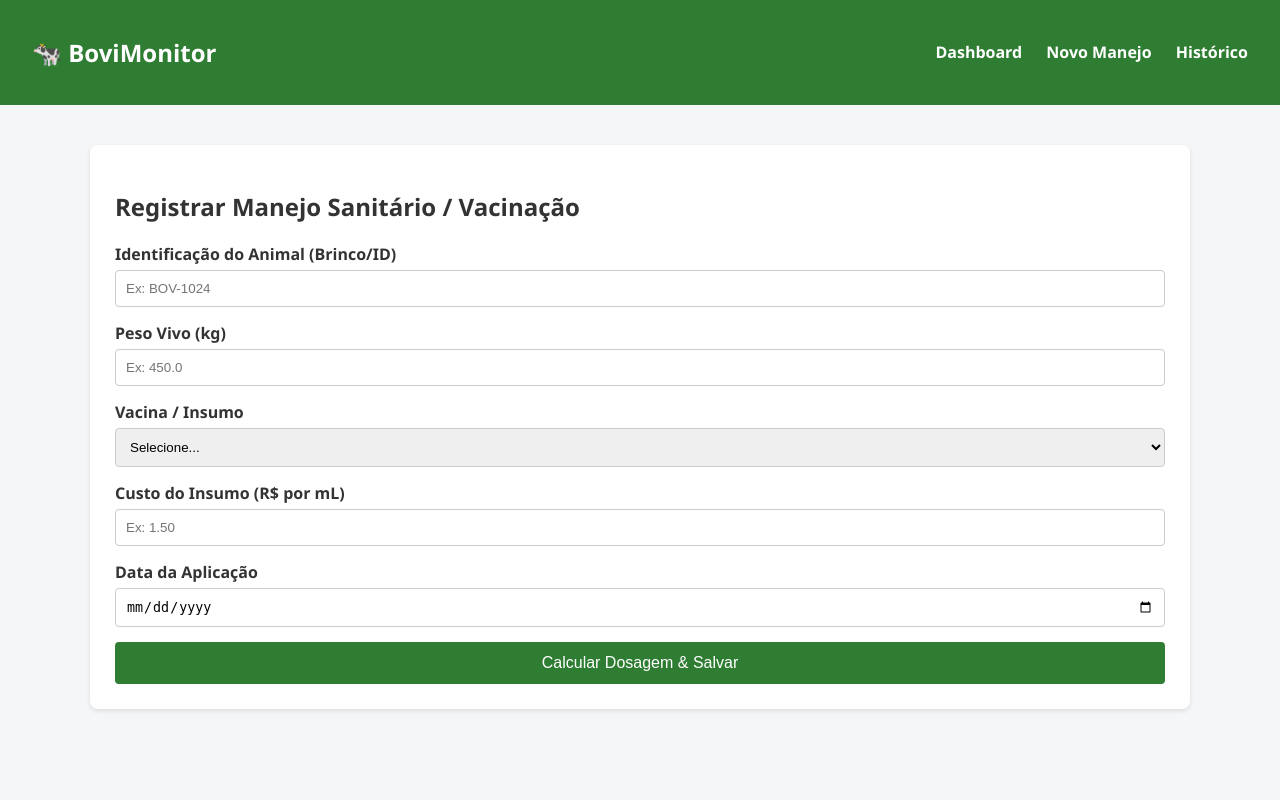
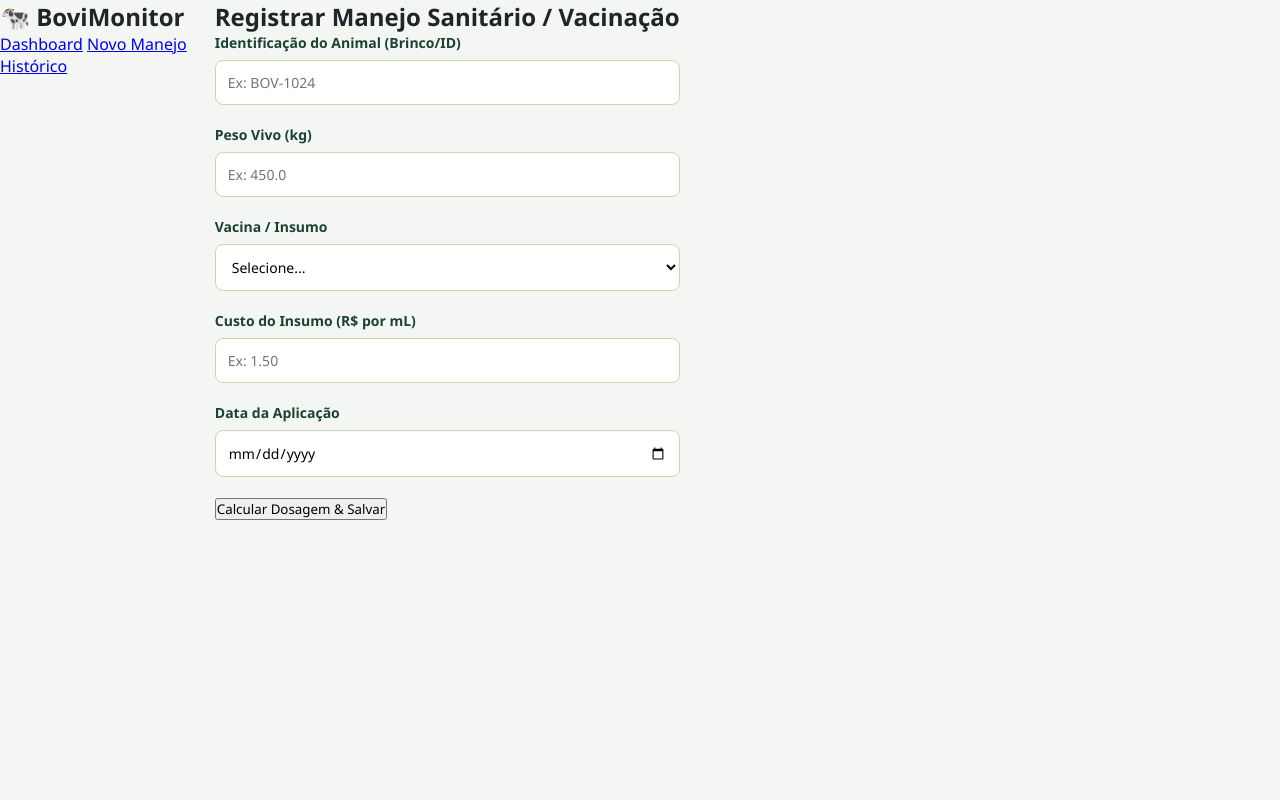
Before and after one commit to Jhonvts/project_bovimonitor, a Flask app: page /registrar in a window 1280 px wide. Run offline with Flask 3, Linux system fonts and the light colour scheme.

Commit message:
css-ainda nao completo

```diff
--- a/static/style.css
+++ b/static/style.css
@@ -1,218 +1,349 @@
+/* ==========================================================================
+   BOVIMONITOR - ESTÉTICA AGRO MODERNA E ELEGANTE
+   ========================================================================== */
+
 :root {
-  --primary-color: #2e7d32;
-  --bg-color: #f4f6f8;
-  --card-bg: #ffffff;
-  --text-color: #333;
+  --agro-primary: #1b4332;      /* Verde escuro floresta / pastagem */
+  --agro-secondary: #2d6a4f;    /* Verde médio estrutural */
+  --agro-accent: #d4a373;       /* Tom amadeirado / terra elegante */
+  --agro-light: #fefae0;        /* Fundo creme suave / linho rústico */
+  --agro-bg: #f4f6f4;           /* Fundo geral neutro claro */
+  --agro-card-bg: #ffffff;      /* Fundo de cartões limpo */
+  --agro-text: #212529;         /* Texto principal escuro */
+  --agro-text-muted: #6c757d;   /* Texto secundário */
+  --agro-border: #ccd5ae;       /* Borda suave inspirada na natureza */
+  --agro-danger: #bc4749;       /* Alerta / Carência / Bloqueado */
+  --agro-warning: #f4a261;      /* Pendente / Atenção */
+  --agro-success: #52b788;      /* Liberado / Sucesso */
+}
+
+* {
+  margin: 0;
+  padding: 0;
+  box-sizing: border-box;
+  font-family: 'Segoe UI', Tahoma, Geneva, Verdana, sans-serif;
 }
 
 body {
-  font-family: 'Segoe UI', Tahoma, Geneva, Verdana, sans-serif;
-  background-color: var(--bg-color);
-  margin: 0;
-  padding: 0;
-  color: var(--text-color);
+  background-color: var(--agro-bg);
+  color: var(--agro-text);
+  display: flex;
+  min-height: 100vh;
 }
 
-header {
-  background-color: var(--primary-color);
-  color: white;
-  padding: 1rem 2rem;
+/* ==========================================================================
+   LAYOUT GERAL E SIDEBAR (MENU LATERAL)
+   ========================================================================== */
+
+.container, .dashboard-layout {
+  display: flex;
+  width: 100%;
+  min-height: 100vh;
+}
+
+.sidebar {
+  width: 280px;
+  background: linear-gradient(180deg, var(--agro-primary) 0%, #081c15 100%);
+  color: #ffffff;
+  display: flex;
+  flex-direction: column;
+  justify-content: space-between;
+  padding: 25px;
+  box-shadow: 4px 0 15px rgba(0, 0, 0, 0.1);
+}
+
+.logo, .sidebar-header {
+  text-align: center;
+  margin-bottom: 30px;
+}
+
+.logo h1, .sidebar-header h2 {
+  font-size: 22px;
+  color: var(--agro-light);
+  display: flex;
+  align-items: center;
+  justify-content: center;
+  gap: 10px;
+  letter-spacing: 0.5px;
+}
+
+.menu, .sidebar-nav {
+  display: flex;
+  flex-direction: column;
+  gap: 12px;
+}
+
+.menu a, .sidebar-nav a {
+  text-decoration: none;
+  color: var(--agro-light);
+  padding: 12px 16px;
+  border-radius: 8px;
+  background: rgba(255, 255, 255, 0.05);
+  transition: all 0.3s ease;
+  font-weight: 500;
+  display: flex;
+  align-items: center;
+  gap: 10px;
+}
+
+.menu a:hover, .sidebar-nav a:hover, .menu a.active, .sidebar-nav a.active {
+  background: var(--agro-secondary);
+  color: #ffffff;
+  transform: translateX(5px);
+  box-shadow: 0 4px 10px rgba(45, 106, 79, 0.3);
+}
+
+/* ==========================================================================
+   CONTEÚDO PRINCIPAL E CABEÇALHO
+   ========================================================================== */
+
+.main, .main-content {
+  flex: 1;
+  display: flex;
+  flex-direction: column;
+  padding: 30px;
+  gap: 25px;
+  overflow-y: auto;
+}
+
+.header {
+  background: var(--agro-card-bg);
+  padding: 20px 30px;
+  border-radius: 12px;
   display: flex;
   justify-content: space-between;
   align-items: center;
+  box-shadow: 0 4px 12px rgba(0, 0, 0, 0.05);
+  border-left: 5px solid var(--agro-secondary);
 }
 
-nav a {
-  color: white;
-  text-decoration: none;
-  margin-left: 20px;
-  font-weight: bold;
+.header h1, .header h2 {
+  font-size: 24px;
+  color: var(--agro-primary);
 }
 
-nav a:hover {
-  text-decoration: underline;
+.header button, .btn-primary {
+  padding: 10px 20px;
+  border: none;
+  border-radius: 8px;
+  background: var(--agro-secondary);
+  color: white;
+  cursor: pointer;
+  font-weight: 600;
+  transition: background 0.3s, transform 0.2s;
 }
 
-.container {
-  max-width: 1100px;
-  margin: 20px auto;
-  padding: 20px;
+.header button:hover, .btn-primary:hover {
+  background: var(--agro-primary);
+  transform: translateY(-2px);
 }
 
-/* Cards do Dashboard */
-.dashboard-grid {
+/* ==========================================================================
+   CARDS DE INDICADORES (DASHBOARD)
+   ========================================================================== */
+
+.cards {
   display: grid;
-  grid-template-columns: repeat(auto-fit, minmax(220px, 1fr));
+  grid-template-columns: repeat(auto-fit, minmax(240px, 1fr));
   gap: 20px;
-  margin-bottom: 30px;
 }
 
 .card {
-  background: var(--card-bg);
-  padding: 20px;
+  background: var(--agro-card-bg);
+  padding: 25px;
+  border-radius: 12px;
+  display: flex;
+  flex-direction: column;
+  justify-content: center;
+  gap: 8px;
+  box-shadow: 0 4px 12px rgba(0, 0, 0, 0.05);
+  border-top: 4px solid var(--agro-accent);
+  transition: transform 0.3s;
+}
+
+.card:hover {
+  transform: translateY(-4px);
+}
+
+.card h3 {
+  font-size: 14px;
+  color: var(--agro-text-muted);
+  text-transform: uppercase;
+  letter-spacing: 0.5px;
+}
+
+.card h2 {
+  color: var(--agro-primary);
+  font-size: 32px;
+  font-weight: 700;
+}
+
+/* ==========================================================================
+   TABELAS E LISTAGENS (Lotes, Vacinas e Manejos)
+   ========================================================================== */
+
+.table-container {
+  background: var(--agro-card-bg);
+  padding: 25px;
+  border-radius: 12px;
+  display: flex;
+  flex-direction: column;
+  gap: 20px;
+  box-shadow: 0 4px 12px rgba(0, 0, 0, 0.05);
+}
+
+.table-header {
+  display: flex;
+  justify-content: space-between;
+  align-items: center;
+  flex-wrap: wrap;
+  gap: 15px;
+}
+
+.table-header input, .form-control {
+  padding: 10px 15px;
+  border: 1px solid var(--agro-border);
   border-radius: 8px;
-  box-shadow: 0 2px 5px rgba(0,0,0,0.1);
+  width: 300px;
+  outline: none;
+  transition: border-color 0.3s;
+}
+
+.table-header input:focus, .form-control:focus {
+  border-color: var(--agro-secondary);
+  box-shadow: 0 0 0 3px rgba(45, 106, 79, 0.1);
+}
+
+table {
+  width: 100%;
+  border-collapse: collapse;
+  text-align: left;
+}
+
+th, td {
+  padding: 14px 16px;
+  border-bottom: 1px solid #e9ecef;
+}
+
+th {
+  background-color: #f8f9fa;
+  color: var(--agro-primary);
+  font-weight: 600;
+  text-transform: uppercase;
+  font-size: 13px;
+  letter-spacing: 0.5px;
+}
+
+tr:hover {
+  background-color: #fcfdfc;
+}
+
+/* ==========================================================================
+   STATUS E ETAGENS (Carência, Bloqueado, Obrigatória)
+   ========================================================================== */
+
+.status {
+  padding: 6px 14px;
+  border-radius: 20px;
+  color: white;
+  font-size: 12px;
+  font-weight: 600;
+  display: inline-block;
   text-align: center;
 }
 
-.card h3 {
-  margin: 0;
-  font-size: 0.9rem;
-  color: #666;
-  text-transform: uppercase;
+.status.liberado, .status.ativo {
+  background: var(--agro-success);
 }
 
-.card .number {
-  font-size: 2rem;
-  font-weight: bold;
-  color: var(--primary-color);
-  margin-top: 10px;
+.status.bloqueado, .status.carencia {
+  background: var(--agro-danger);
 }
 
-.card.alert .number {
-  color: #d32f2f;
+.status.pendente {
+  background: var(--agro-warning);
 }
 
-/* Formulários */
-.form-card {
-  background: white;
-  padding: 25px;
-  border-radius: 8px;
-  box-shadow: 0 2px 5px rgba(0,0,0,0.1);
+/* ==========================================================================
+   FORMULÁRIOS (Telas de Cadastro e Edição)
+   ========================================================================== */
+
+.form-container {
+  background: var(--agro-card-bg);
+  padding: 35px;
+  border-radius: 12px;
+  box-shadow: 0 4px 12px rgba(0, 0, 0, 0.05);
+  max-width: 700px;
+  margin: 0 auto;
+  width: 100%;
 }
 
 .form-group {
-  margin-bottom: 15px;
+  margin-bottom: 20px;
+  display: flex;
+  flex-direction: column;
+  gap: 8px;
 }
 
 .form-group label {
-  display: block;
-  margin-bottom: 5px;
   font-weight: 600;
+  color: var(--agro-primary);
+  font-size: 14px;
 }
 
 .form-group input, .form-group select {
-  width: 100%;
-  padding: 10px;
-  border: 1px solid #ccc;
-  border-radius: 4px;
-  box-sizing: border-box;
+  padding: 12px;
+  border: 1px solid var(--agro-border);
+  border-radius: 8px;
+  font-size: 14px;
+  outline: none;
+  background-color: #fff;
 }
 
-button.btn-submit {
-  background-color: var(--primary-color);
-  color: white;
-  border: none;
-  padding: 12px 20px;
-  font-size: 1rem;
-  border-radius: 4px;
-  cursor: pointer;
-  width: 100%;
+.form-group input:focus, .form-group select:focus {
+  border-color: var(--agro-secondary);
+  box-shadow: 0 0 0 3px rgba(45, 106, 79, 0.15);
 }
 
-button.btn-submit:hover {
-  background-color: #1b5e20;
+/* ==========================================================================
+   RESPONSIVIDADE (Ajustes para Celulares e Tablets)
+   ========================================================================== */
+
+@media (max-width: 900px) {
+  body, .container, .dashboard-layout {
+    flex-direction: column;
   }
 
-/* Tabelas e Status Sanitário */
-table {
+  .sidebar {
     width: 100%;
-  border-collapse: collapse;
-  background: white;
-  border-radius: 8px;
-  overflow: hidden;
-  box-shadow: 0 2px 5px rgba(0,0,0,0.1);
+    flex-direction: row;
+    align-items: center;
+    justify-content: space-between;
+    padding: 15px 20px;
+    flex-wrap: wrap;
   }
 
-th, td {
-  padding: 12px 15px;
-  text-align: left;
-  border-bottom: 1px solid #ddd;
+  .logo {
+    margin-bottom: 0;
   }
 
-th {
-  background-color: #e8f5e9;
-  color: var(--primary-color);
+  .menu, .sidebar-nav {
+    flex-direction: row;
+    flex-wrap: wrap;
+    justify-content: center;
+    gap: 8px;
   }
 
-/* Badge de Status Sanitário (Regra dos Alertas) */
-.badge {
-  padding: 6px 12px;
-  border-radius: 12px;
-  font-weight: bold;
-  font-size: 0.85rem;
-  display: inline-block;
-}
-
-.status-em-dia {
-  background-color: #c8e6c9;
-  color: #2e7d32;
-}
-
-.status-proxima {
-  background-color: #fff9c4;
-  color: #f57f17;
-}
-
-.status-vencida {
-  background-color: #ffcdd2;
-  color: #c62828;
-}
-
-/* Mensagens Flash */
-.flash-messages {
-  margin-bottom: 20px;
-}
-
-.alert-danger {
-  background-color: #ffcdd2;
-  color: #b71c1c;
-  padding: 12px;
-  border-radius: 4px;
-}
-
-.alert-success {
-  background-color: #c8e6c9;
-  color: #1b5e20;
-  padding: 12px;
-  border-radius: 4px;
-}
-
-.btn-edit {
-    background-color: #2196F3;
-    color: white;
-    padding: 5px 10px;
-    text-decoration: none;
-    border-radius: 4px;
-    font-size: 13px;
-    display: inline-block;
-    margin-right: 4px;
-}
-
-.btn-edit:hover {
-    background-color: #0b7dda;
-}
-
-.btn-delete {
-    background-color: #f44336;
-    color: white;
-    border: none;
-    padding: 6px 10px;
-    border-radius: 4px;
-    cursor: pointer;
+  .menu a, .sidebar-nav a {
+    padding: 8px 12px;
     font-size: 13px;
   }
 
-.btn-delete:hover {
-    background-color: #da190b;
+  .main, .main-content {
+    padding: 15px;
   }
 
-.btn-cancel {
-    background-color: #9e9e9e;
-    color: white;
-    padding: 10px 15px;
-    text-decoration: none;
-    border-radius: 4px;
-    display: inline-block;
-    margin-left: 10px;
+  .table-header input {
+    width: 100%;
   }
+}
```
Lines whose indentation alone changed are shown as unchanged.
